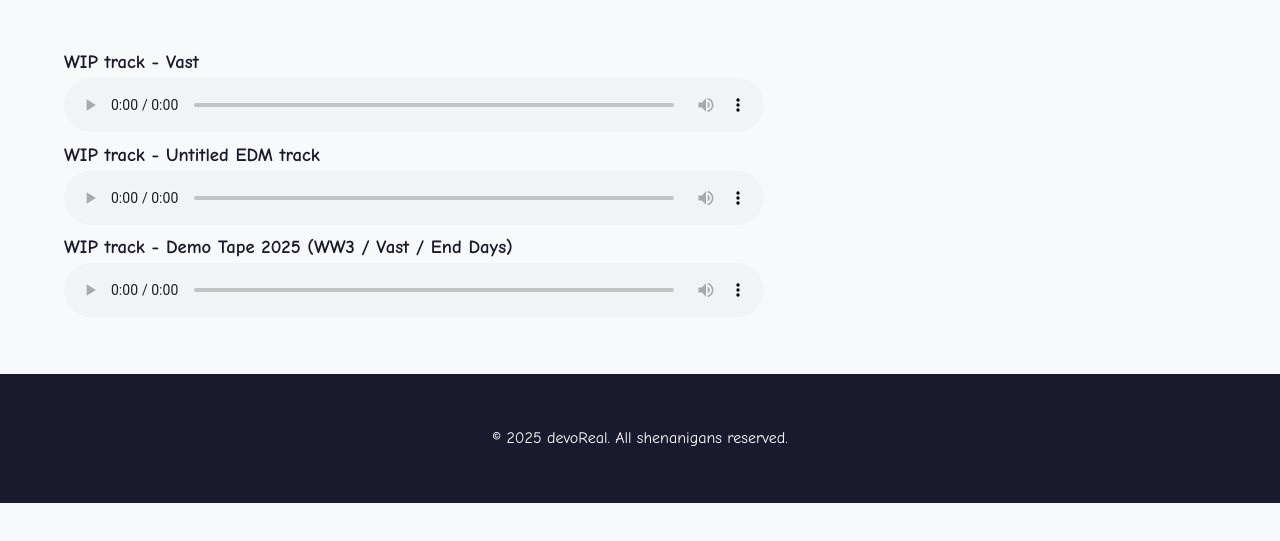
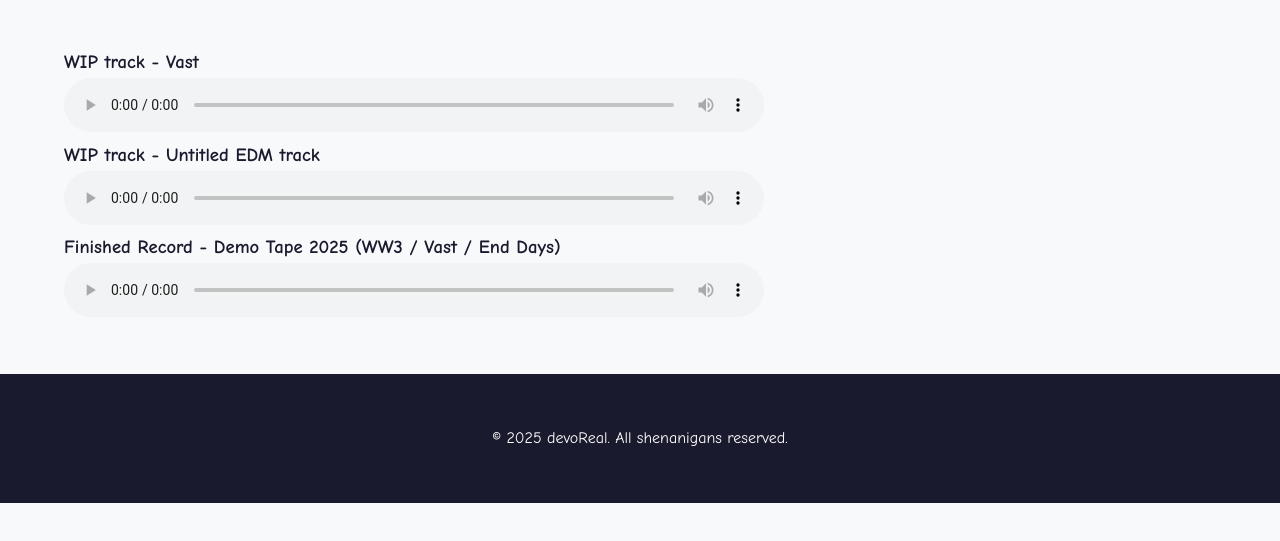
Before and after one commit to devo-real/portfolio-website, a plain HTML site: page music.html in a window 1280 px wide. Shown: the part 227-768 px from the top of the page. Drawn offline with Linux system fonts and the light colour scheme.

Commit message:
Update music.html

```diff
--- a/music.html
+++ b/music.html
@@ -48,7 +48,7 @@
       </div>
 
       <div class="music-item">
-        <h3>WIP track - Demo Tape 2025 (WW3 / Vast / End Days)</h3>
+        <h3>Finished Record - Demo Tape 2025 (WW3 / Vast / End Days)</h3>
         <audio controls preload="metadata">
           <source src="audio/Demo Tape 2025.mp3" type="audio/mpeg"/>
         </audio>
```
